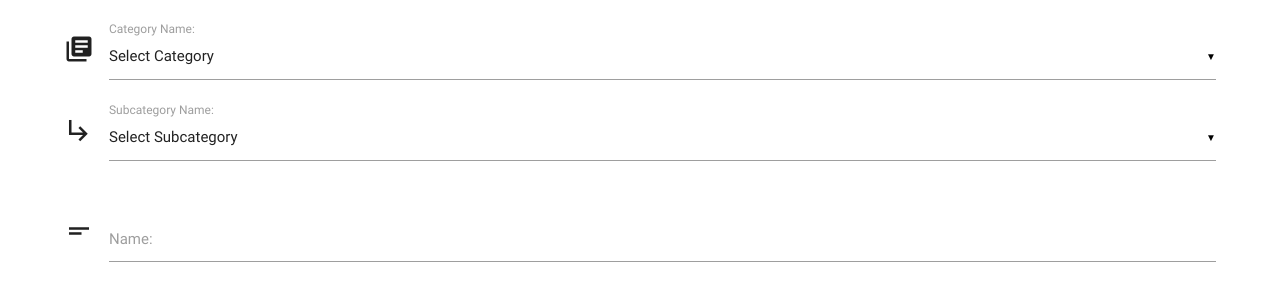
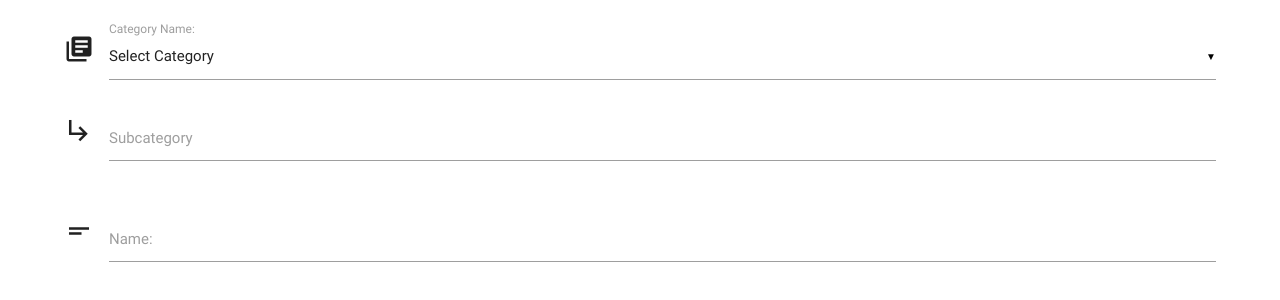
Before and after one commit to Felix-Redwood/Data-Centric-Development-Milestone-Project, a Flask app: template templates/element/edit.html in a window 1280 px wide. Shown: the part 164-464 px from the top of the page. Run offline with Flask 2, Linux system fonts and the light colour scheme; the template is opened without the code that fills it, so the values that code supplies are empty; some libraries are stand-ins or nearby versions.

Commit message:
replaced subcategories dropdown menu with autocomplete textarea

```diff
--- a/templates/element/edit.html
+++ b/templates/element/edit.html
@@ -22,20 +22,8 @@
             </div>
             <div class="input-field col s12">
                 <i class="material-icons prefix">subdirectory_arrow_right</i>
-                <select id="category" name="subcategory">
-                <option value="" disabled selected>Select Subcategory</option>
-                    {% for subcat in subcategories %}
-                    {% if subcat.category_name.lower() == element.category_name.lower() %}
-                        {% if subcat.subcategory.lower() == element.subcategory.lower() %}
-                            <option value="{{subcat.subcategory}}" selected>{{subcat.subcategory.capitalize()}}</option>
-                        {% else %}
-                            <option value="{{subcat.subcategory}}">{{subcat.subcategory.capitalize()}}</option>
-                        {% endif %}
-                    {% else %}
-                    {% endif %}
-                    {% endfor %}
-                </select>
-                <label>Subcategory Name:</label>
+                <input type="text" id="category" name="subcategory" class="autocomplete">
+                <label for="autocomplete-input">Subcategory</label>
             </div>
         </div>
         <div class="row">
@@ -102,4 +90,14 @@
     </form>
 </div>
 
+{% endblock %} {% block js %}
+<script>
+    $(document).ready(function() {
+        $('input.autocomplete').autocomplete({
+            data: {
+                "basic-data": null
+            },
+        });
+    });
+</script>
 {% endblock %}
```
